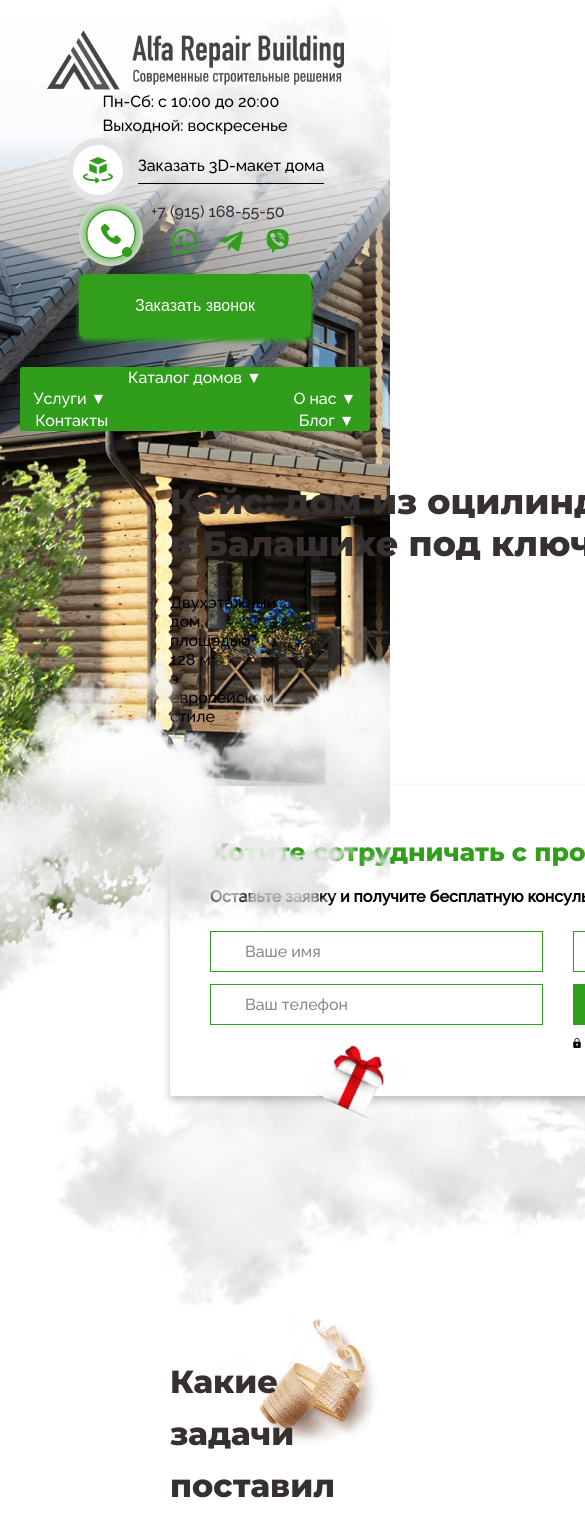
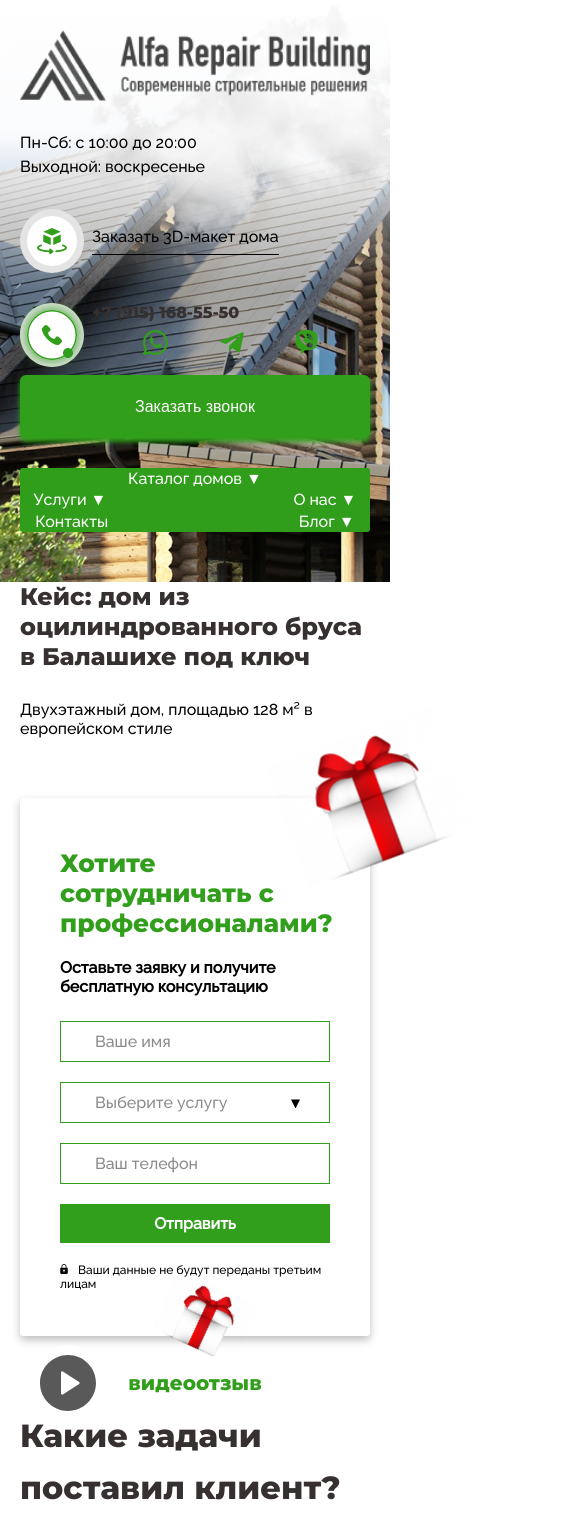
Before and after one commit to Dmitry-Skavinski/test, a React (Create React App) app: page / in a window 390 px wide. Shown: the top 1524 px of the page, 585 px wide, since content can reach past the window. Built offline with nearby package versions, Linux system fonts and the light colour scheme.

Commit message:
fixed mobile layout for main content

```diff
--- a/src/component/BlogCase/blogCase.css
+++ b/src/component/BlogCase/blogCase.css
@@ -114,6 +114,7 @@
 
 .blog-case_form-field {
     width: 333px;
+    max-width: 100%;
 }
 
 .blog-case_form-select select {
@@ -129,6 +130,7 @@
 }
 
 .blog-case_form-select {
+    max-width: 100%;
     position: relative;
     width: min-content;
 }
@@ -164,6 +166,7 @@
 .underForm-right {
     position: absolute;
     right: 0;
+    z-index: -1;
     top: 650px;
 }
 
@@ -185,3 +188,48 @@
     bottom: -20%;
     transform: rotate(15deg);
 }
+
+@media (max-width: 768px) {
+    .blog-case {
+        padding-inline: 20px;
+        background-color: white;
+    }
+
+    .blog-case h1 {
+        width: 100%;
+        word-wrap: normal;
+        font-size: 24px;
+        line-height: 30px;
+    }
+
+    .blog-case_review {
+        display: flex;
+        flex-direction: column;
+        align-items: center;
+    }
+
+    .blog-case_form {
+        margin-block-end: 20px;
+        width: 100%;
+
+    }
+
+    .blog-case_form-fields {
+        display: flex;
+        flex-direction: column;
+        gap: 20px;
+    }
+
+    .blog-case_form-fields button {
+        display: block;
+        padding: 10px 34px;
+    }
+
+    .blog-case_form .sky {
+        display: none;
+    }
+
+    .article .top-right {
+        display: none;
+    }
+}
--- a/src/component/ContactForm/contactForm.css
+++ b/src/component/ContactForm/contactForm.css
@@ -74,3 +74,13 @@
     left: -170px;
     top: -400px;
 }
+
+@media (max-width: 768px) {
+    .contact-form {
+        margin-block: 20px;
+    }
+
+    .contact-form form {
+        margin: 0;
+    }
+}
--- a/src/component/Header/header.css
+++ b/src/component/Header/header.css
@@ -65,6 +65,10 @@
     gap: 8px;
 }
 
+.header_contacts_content p {
+    font-family: 'Montserrat';
+}
+
 .header_contacts_icons {
     display: flex;
     flex-direction: row;
@@ -89,12 +93,16 @@
 
 @media (max-width: 1200px) {
     .header_top {
-        flex-direction: column;
-        align-items: flex-start;
+        flex-wrap: wrap;
+        gap: 30px;
     }
 }
 
 @media (max-width: 768px) {
+    .header_top > * {
+        width: 100%;
+    }
+
     .header_contacts {
         display: grid;
         grid-template-columns: 64px 1fr;
@@ -103,6 +111,7 @@
     .header_contacts_order-call {
         margin: 0;
         grid-column: 1 / 3;
+        width: 100%;
     }
 
     .header {
```
